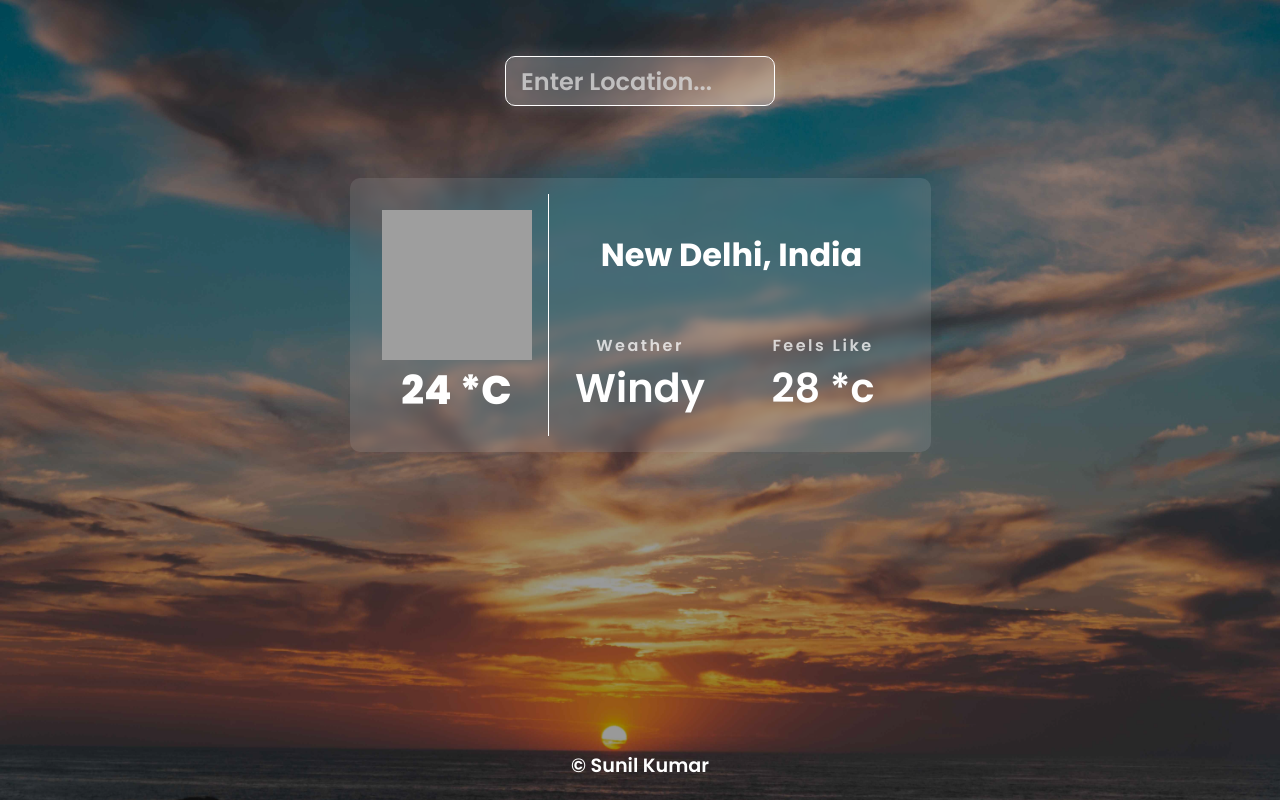
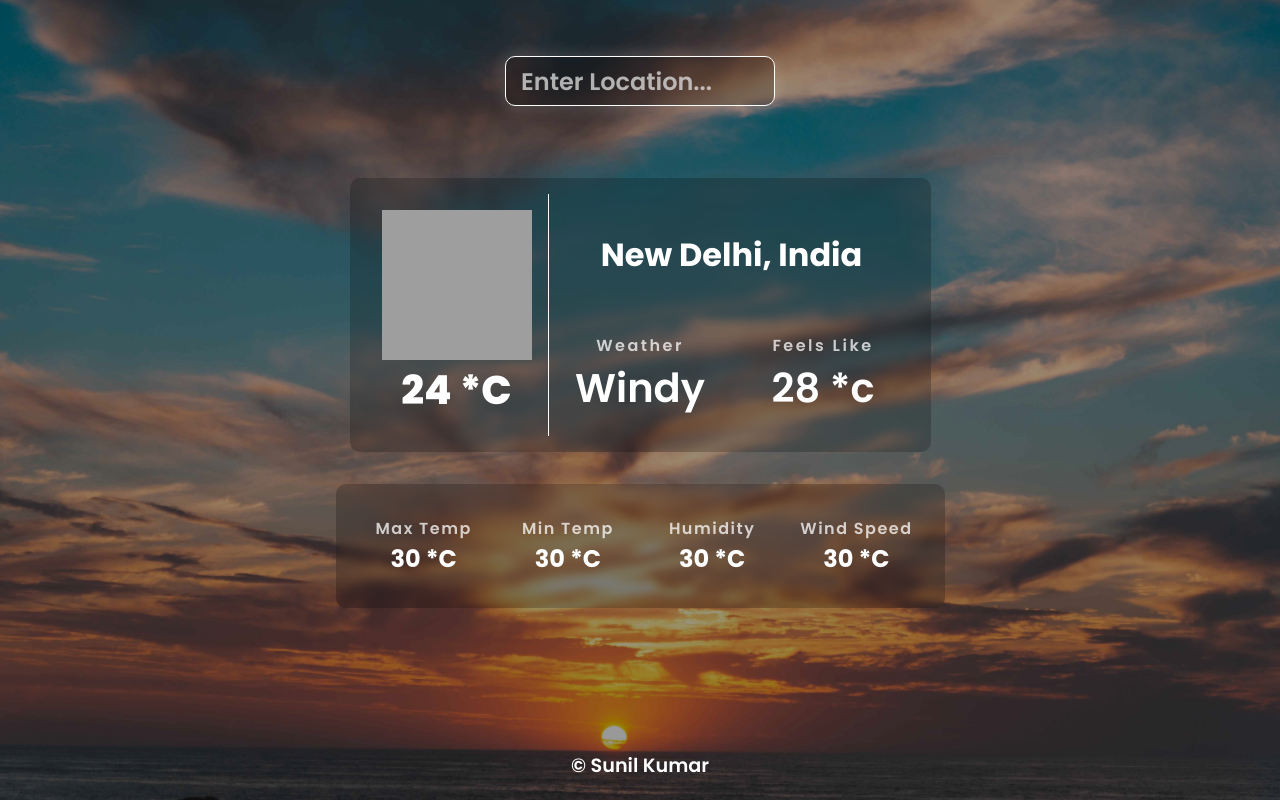
Before and after one commit to sunilk4u/Weather-App, a React (Create React App) app: page / in a window 1280 px wide. Built offline with nearby package versions, Linux system fonts and the light colour scheme; grey boxes are pictures that could not be loaded.

Commit message:
Add secondary tile

```diff
--- a/src/App.js
+++ b/src/App.js
@@ -1,5 +1,6 @@
 import SeachForm from "./components/SeachForm";
 import MainTile from "./components/MainTile";
+import SecondaryTile from "./components/SecondaryTile";
 import Footer from "./components/Footer";
 
 function App() {
@@ -8,6 +9,7 @@ function App() {
       <div className="overlay"></div>
       <SeachForm />
       <MainTile />
+      <SecondaryTile />
       <Footer />
     </>
   );
--- /dev/null
+++ b/src/components/SecondaryTile.jsx
@@ -0,0 +1,24 @@
+function SecondaryTile() {
+  return (
+    <div className="secondary-tile">
+        <div className="max-temp">
+            <p className="title">Max Temp</p>
+            <p className="show">30 *C</p>
+        </div>
+        <div className="min-temp">
+            <p className="title">Min Temp</p>
+            <p className="show">30 *C</p>
+        </div>
+        <div className="humidity">
+            <p className="title">Humidity</p>
+            <p className="show">30 *C</p>
+        </div>
+        <div className="wind">
+            <p className="title">Wind Speed</p>
+            <p className="show">30 *C</p>
+        </div>
+    </div>
+  );
+}
+
+export default SecondaryTile;
--- a/src/index.css
+++ b/src/index.css
@@ -12,7 +12,7 @@ body {
   background-position: center center fixed;
   background-repeat: no-repeat;
   background-size: cover;
-  overflow: hidden;
+  overflow-x: hidden;
 }
 
 #root {
@@ -44,7 +44,7 @@ body {
   border-radius: 10px;
   color: #fff;
   padding: 15px;
-  background-color: rgba(255, 255, 255, 0.25);
+  background-color: rgba(0, 0, 0, 0.2);
   -webkit-backdrop-filter: blur(2px);
   backdrop-filter: blur(2px);
   box-shadow: 0 0 15px 2px rgba(255, 255, 255, 0.15);
@@ -78,7 +78,7 @@ body {
   margin-top: 1rem;
   border-radius: 10px;
   color: #fff;
-  background-color: rgba(255, 255, 255, 0.1);
+  background-color: rgba(0, 0, 0, 0.2);
   backdrop-filter: blur(4px);
 }
 
@@ -138,3 +138,31 @@ body {
 .feels-like_show {
   font-size: 2.5rem;
 }
+
+.secondary-tile {
+  display: grid;
+  grid-template-columns: 1fr 1fr 1fr 1fr;
+  margin-top: 2rem;
+  padding: 1rem;
+  border-radius: 10px;
+  color: #fff;
+  background-color: rgba(0, 0, 0, 0.2);
+  backdrop-filter: blur(4px);
+}
+.secondary-tile div {
+    padding: 1rem;
+    display: flex;
+    flex-direction: column;
+    align-items: center;
+    justify-content: center;
+}
+
+.title{
+    font-size: 1rem;
+    letter-spacing: 1.5px;
+    color: #ffffffbd;
+}
+.show {
+    font-size: 1.5rem;
+    font-weight: 700;
+}
```
